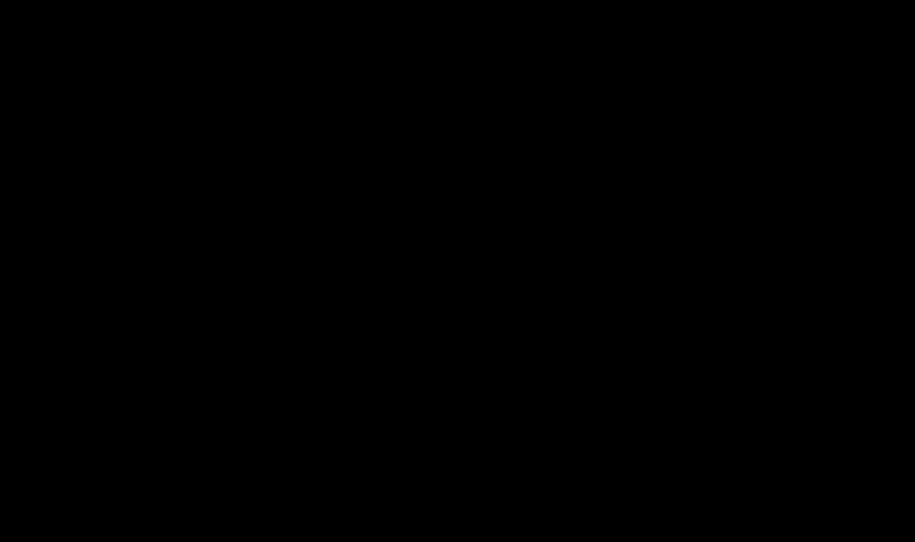
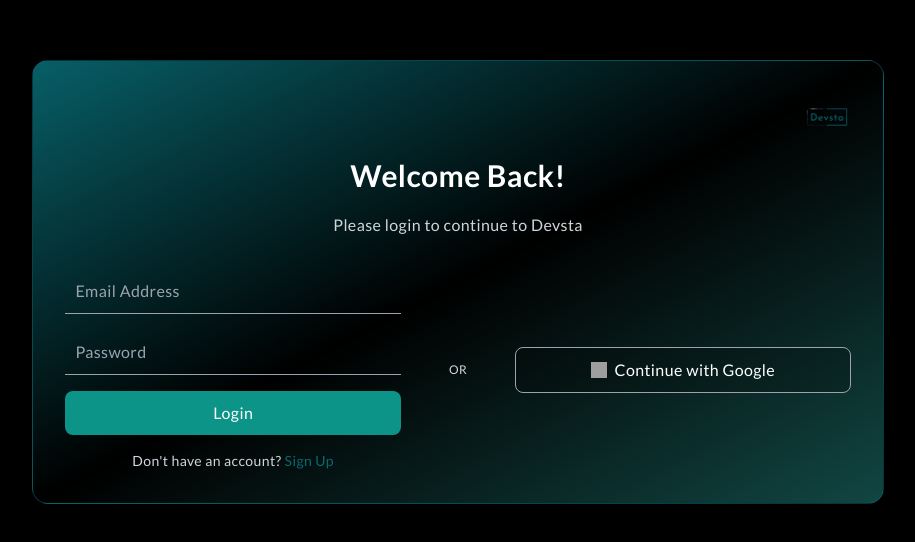
Before and after one commit to MuzdalfaZulfiqar/Devsta-Frontend, a React (Vite) app: page /login in a window 1280 px wide. Before the commit this address had no page. Shown: the part 118-660 px from the top of the page, without its empty margins (182-1097 px from the left). Built offline with nearby package versions, Linux system fonts and the light colour scheme; grey boxes are pictures that could not be loaded.

Commit message:
Added login

```diff
--- a/src/App.jsx
+++ b/src/App.jsx
@@ -1,5 +1,5 @@
 import { BrowserRouter as Router, Routes, Route } from "react-router-dom";
-// import Login from "./pages/User/Login";
+import Login from "./pages/User/Login";
 import Signup from "./pages/User/Signup";
 import Dashboard from "./pages/User/Dashboard";
 
@@ -10,6 +10,7 @@
         <Routes>
           {/* <Route path="/" element={<Login />} /> */}
           <Route path="/" element={<Signup />} />
+          <Route path="/login" element={<Login />} />
           <Route path="/dashboard" element={<Dashboard />} />
         </Routes>
       </div>
--- a/src/api/auth.js
+++ b/src/api/auth.js
@@ -1,4 +1,3 @@
-// src/api/auth.js
 import { BACKEND_URL } from "../../config";
 
 export async function signupUser(form) {
@@ -18,3 +17,21 @@
   if (!res.ok) throw new Error(data.msg || "Signup failed");
   return data; // { user, token }
 }
+
+export async function loginUser(form) {
+  const res = await fetch(`${BACKEND_URL}/api/users/login`, {
+    method: "POST",
+    headers: { "Content-Type": "application/json" },
+    body: JSON.stringify(form),
+  });
+
+  let data;
+  try {
+    data = await res.json();
+  } catch (e) {
+    throw new Error("Server returned invalid response");
+  }
+
+  if (!res.ok) throw new Error(data.msg || "Login failed");
+  return data; // { user, token }
+}
--- a/src/context/AuthContext.jsx
+++ b/src/context/AuthContext.jsx
@@ -1,9 +1,14 @@
-import { createContext, useContext, useState } from "react";
+import { createContext, useContext, useState, useEffect } from "react";
 
 const AuthContext = createContext();
 
 export const AuthProvider = ({ children }) => {
   const [user, setUser] = useState(null);
+
+  useEffect(() => {
+    const storedUser = localStorage.getItem("devsta_user");
+    if (storedUser) setUser(JSON.parse(storedUser));
+  }, []);
 
   const loginUser = (userData) => {
     setUser(userData);
--- a/src/pages/User/Login.jsx
+++ b/src/pages/User/Login.jsx
@@ -1,57 +1,167 @@
-// import { useState } from "react";
-// import { login, googleLogin } from "../../api/auth";
-// import { useAuth } from "../../context/AuthContext";
+import { useState } from "react";
+import { useAuth } from "../../context/AuthContext";
+import { loginUser as loginAPI } from "../../api/auth";
+import { BACKEND_URL } from "../../../config";
+import { useNavigate } from "react-router-dom"; // <-- Add this import
 
-// export default function Login() {
-//   const { loginUser } = useAuth();
-//   const [form, setForm] = useState({ email: "", password: "" });
+export default function Login() {
+  const { loginUser } = useAuth();
+  const [form, setForm] = useState({ email: "", password: "" });
+  const [error, setError] = useState("");
+  const [successMessage, setSuccessMessage] = useState("");
+  const [showModal, setShowModal] = useState(false);
+  const [modalType, setModalType] = useState("");
+    const navigate = useNavigate(); // <-- Add this line
 
-//   const handleChange = (e) => setForm({ ...form, [e.target.name]: e.target.value });
+  const handleChange = (e) => setForm({ ...form, [e.target.name]: e.target.value });
 
-//   const handleSubmit = async (e) => {
-//     e.preventDefault();
-//     try {
-//       const { data } = await login(form);
-//       loginUser(data.user);
-//     } catch (err) {
-//       console.error(err.response?.data?.message || "Login failed");
-//     }
-//   };
+  const handleSubmit = async (e) => {
+    e.preventDefault();
+    setError("");
+    try {
+      const data = await loginAPI(form);
+      loginUser(data.user);
+      setModalType("success");
+      setSuccessMessage("Logged in successfully!");
+      setShowModal(true);
+        setTimeout(() => {
+        setShowModal(false);
+        navigate("/dashboard"); // <-- Redirect after success
+      }, 300);
+    } catch (err) {
+      setError(err.message);
+      setModalType("error");
+      setShowModal(true);
+    }
+  };
 
-//   return (
-//     <div className="flex min-h-screen items-center justify-center bg-black">
-//       <div className="w-full max-w-md rounded-2xl bg-primary p-6 text-white shadow-lg">
-//         <h2 className="text-2xl font-bold mb-4">Login to Devsta 🚀</h2>
+  const handleGoogleLogin = () => {
+    window.location.href = `${BACKEND_URL}/api/users/auth/google`;
+  };
 
-//         <form onSubmit={handleSubmit} className="space-y-4">
-//           <input
-//             type="email"
-//             name="email"
-//             placeholder="Email"
-//             value={form.email}
-//             onChange={handleChange}
-//             className="w-full p-2 rounded-md text-black"
-//           />
-//           <input
-//             type="password"
-//             name="password"
-//             placeholder="Password"
-//             value={form.password}
-//             onChange={handleChange}
-//             className="w-full p-2 rounded-md text-black"
-//           />
-//           <button type="submit" className="w-full py-2 rounded-md bg-black text-white hover:bg-gray-800">
-//             Login
-//           </button>
-//         </form>
+  return (
+    <div className="flex items-center justify-center min-h-screen bg-black font-fragment tracking-wide p-4 md:p-8">
+      {/* Card Container */}
+      <div className="w-full sm:w-[90%] md:w-[70%] max-w-4xl h-auto bg-gradient-to-br from-primary/90 via-black/90 to-teal-900/90 backdrop-blur-lg rounded-2xl shadow-2xl p-6 md:p-8 flex flex-col gap-4 border-[1px] border-primary/50">
 
-//         <button
-//           onClick={googleLogin}
-//           className="mt-4 w-full py-2 rounded-md bg-white text-black hover:bg-gray-200"
-//         >
-//           Continue with Google
-//         </button>
-//       </div>
-//     </div>
-//   );
-// }
+        {/* Logo */}
+        <div className="flex justify-end">
+          <img src="/devsta-logo.png" alt="Devsta Logo" className="h-12 md:h-12 object-contain" />
+        </div>
+
+        {/* Welcome Message */}
+        <h1 className="text-2xl md:text-3xl font-bold text-white text-center mb-1">
+          Welcome Back!
+        </h1>
+        <p className="text-gray-300 text-center text-sm md:text-base mb-4">
+          Please login to continue to Devsta
+        </p>
+
+        {/* Form + Google Login */}
+        <div className="flex flex-col md:flex-row items-center gap-6 md:gap-8">
+          {/* Login Form */}
+          <form onSubmit={handleSubmit} className="flex-1 w-full space-y-4">
+            <input
+              type="email"
+              name="email"
+              placeholder="Email Address"
+              value={form.email}
+              onChange={handleChange}
+              className="w-full text-sm md:text-base p-2.5 bg-transparent border-b border-gray-400 text-white placeholder-gray-400 focus:outline-none focus:border-primary transition"
+              required
+            />
+            <input
+              type="password"
+              name="password"
+              placeholder="Password"
+              value={form.password}
+              onChange={handleChange}
+              className="w-full text-sm md:text-base p-2.5 bg-transparent border-b border-gray-400 text-white placeholder-gray-400 focus:outline-none focus:border-primary transition"
+              required
+            />
+            <button
+              type="submit"
+              className="w-full bg-teal-600 text-white py-2.5 rounded-lg hover:bg-teal-700 transition font-medium text-sm md:text-base"
+            >
+              Login
+            </button>
+
+            {/* Signup Prompt */}
+            <p className="text-gray-300 text-xs md:text-sm text-center mt-2">
+              Don't have an account?{" "}
+              <a
+                href="/signup"
+                className="text-primary font-medium hover:underline"
+              >
+                Sign Up
+              </a>
+            </p>
+          </form>
+
+          {/* OR Separator */}
+          <div className="flex flex-col md:flex-row items-center justify-center w-full md:w-auto my-4 md:my-0">
+            {/* Mobile: horizontal */}
+            <div className="flex md:hidden items-center w-full">
+              <div className="flex-grow h-px bg-primary/70"></div>
+              <span className="mx-2 text-gray-300 text-xs font-medium">OR</span>
+              <div className="flex-grow h-px bg-primary/70"></div>
+            </div>
+            {/* Desktop: vertical */}
+            <div className="hidden md:flex flex-col items-center h-full px-4">
+              <div className="flex-grow w-px bg-primary/70"></div>
+              <span className="my-2 text-gray-300 text-xs font-medium">OR</span>
+              <div className="flex-grow w-px bg-primary/70"></div>
+            </div>
+          </div>
+
+          {/* Google Login */}
+          <div className="flex-1 flex justify-center w-full">
+            <button
+              onClick={handleGoogleLogin}
+              className="w-full flex items-center justify-center gap-2 border border-gray-400 bg-black/20 py-2.5 rounded-lg hover:bg-black/40 transition font-medium text-sm md:text-base text-white"
+            >
+              <img
+                src="https://www.svgrepo.com/show/355037/google.svg"
+                alt="Google Logo"
+                className="w-4 h-4"
+              />
+              Continue with Google
+            </button>
+          </div>
+        </div>
+      </div>
+
+      {/* Modal */}
+      {showModal && (
+        <div className="fixed inset-0 z-50 flex items-center justify-center bg-black/70">
+          <div className="relative bg-gradient-to-br from-primary/90 via-black/90 to-teal-900/90 backdrop-blur-lg p-6 md:p-8 rounded-2xl shadow-2xl w-[90vw] max-w-xs md:max-w-md text-center border border-primary/50">
+            <button
+              onClick={() => setShowModal(false)}
+              className="absolute top-3 right-3 text-gray-400 hover:text-teal-400 transition text-base md:text-lg focus:outline-none p-1 rounded-full bg-black/30"
+              aria-label="Close"
+              type="button"
+            >
+              <svg width="18" height="18" viewBox="0 0 20 20" fill="none">
+                <path d="M6 6L14 14M14 6L6 14" stroke="currentColor" strokeWidth="2" strokeLinecap="round"/>
+              </svg>
+            </button>
+            <h3
+              className={`text-xl md:text-2xl font-semibold mb-5 ${modalType === "success" ? "text-teal-400" : "text-red-400"}`}
+            >
+              {modalType === "success" ? "Success!" : "Error!"}
+            </h3>
+            <p className="text-white mb-6 text-sm md:text-base">
+              {modalType === "success" ? successMessage : error}
+            </p>
+            <button
+              onClick={() => setShowModal(false)}
+              className="w-full bg-teal-600 hover:bg-teal-700 text-white py-2 rounded-lg font-medium transition text-base"
+            >
+              Close
+            </button>
+          </div>
+        </div>
+      )}
+    </div>
+  );
+}
--- a/src/pages/User/Signup.jsx
+++ b/src/pages/User/Signup.jsx
@@ -2,6 +2,7 @@
 import { useAuth } from "../../context/AuthContext";
 import { signupUser } from "../../api/auth";
 import { BACKEND_URL } from "../../../config";
+import { useNavigate } from "react-router-dom";
 
 export default function Signup() {
   const { loginUser } = useAuth();
@@ -10,7 +11,7 @@
   const [successMessage, setSuccessMessage] = useState("");
   const [showModal, setShowModal] = useState(false);
   const [modalType, setModalType] = useState(""); // "success" | "error"
-
+const navigate = useNavigate();
   const handleChange = (e) => {
     setForm({ ...form, [e.target.name]: e.target.value });
   };
@@ -24,6 +25,10 @@
       setModalType("success");
       setSuccessMessage("Account created successfully!");
       setShowModal(true);
+      setTimeout(() => {
+  setShowModal(false);
+  navigate("/dashboard");
+}, 200);
     } catch (err) {
       setError(err.message);
       setModalType("error");
```
Also changed, not shown: src/pages/User/Dashboard.jsx (+39 -3 lines).
